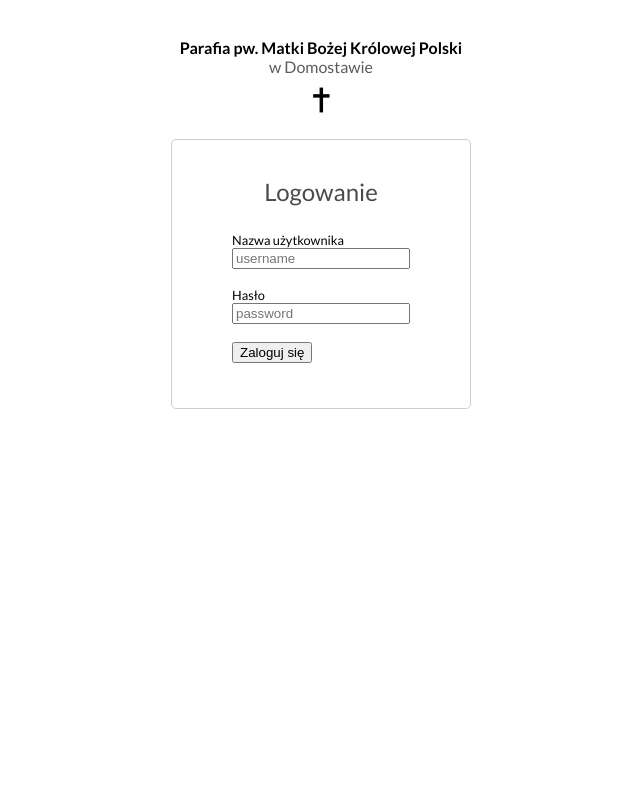
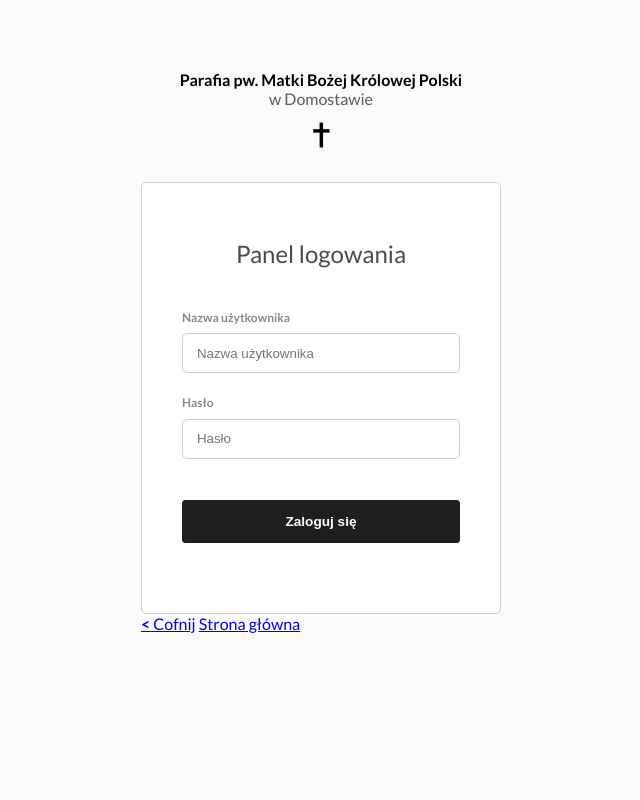
Before and after one commit to mikruk045/groby_domostawa, a Flask app: page /login in a window 1280 px wide. Shown: the whole page, without its empty margins (319-959 px from the left). Run offline with Flask 2, Linux system fonts and the light colour scheme.

Commit message:
login page init 2

```diff
--- a/static/loginStyle.css
+++ b/static/loginStyle.css
@@ -5,27 +5,32 @@
 }
 
 body, html{
+    overflow-x: hidden;
     width: 100vw;
     height: 100vh;
     position: relative;
     margin: 0;
     font-family: 'Lato', sans-serif;
     font-size: 12pt;
+    background-color: rgb(250, 250, 250);
 }
 
 .loginContainerAll{
     position: absolute;
     left: 50%;
     transform: translate(-50%);
-    margin-top: 3%;
-    width: 300px;
+    margin-top: 70px;
+    width: 400px;
 }
 
 .loginContainerInputs{
     border: 1px solid #cecece;
     border-radius: 5px;
-    padding: 15% 20%;
+    width: 90%;
+    margin: auto;
+    padding: 70px 40px;
     margin-top: 8%;
+    background-color: rgb(255, 255, 255);
 }
 
 .siteName{
@@ -59,13 +64,26 @@ form{
 input{
 
     display: block;
-    /* margin: 0; */
+    margin: 0;
     /* padding: 0; */
 }
 
 .inputText{
+    margin-bottom: 10%;
     width: 100%;
-    margin-bottom: 10%;
+    height: 40px;
+    margin-bottom: 8%;
+    border: 1px solid #cecece;
+    border-radius: 5px;
+    transition: .1s linear;
+    padding: 0 5%;
+    background-color: #fff;
+}
+
+.inputText:focus{
+    outline: 0;
+    border: 1px solid #727272;
+    box-shadow: 0 0 0 3pt  rgba(172, 172, 172, 0.3);
 }
 
 .loginTitle{
@@ -78,5 +96,32 @@ input{
 }
 
 .inputLabel{
-    font-size: 0.8rem;
+    font-size: 0.75rem;
+    margin-bottom: 3%;
+    color: rgb(136, 136, 136);
+    font-weight: 600;
 }
+
+
+.inputSubmit{
+    width: 100%;
+    cursor: pointer;
+    margin-top: 15%;
+    display: block;
+    font-size: 0.85rem;
+    padding: 0.8rem 2.5rem;
+    font-weight: 700;
+    color: #ffffff;
+    border: 1px solid  #1f1f1f;
+    border-radius: 3px;
+    background-color: #1f1f1f;
+    transition: .2s linear;
+}
+
+.inputSubmit:hover{
+    background-color: #000000;
+}
+
+.links{
+    margin: 0 5%;
+}
--- a/templates/login.html
+++ b/templates/login.html
@@ -12,17 +12,21 @@
     <div class="siteName">Parafia pw. Matki Bożej Królowej Polski <br> <div class="siteName2">w Domostawie</div></div>
     <div class="crossIcon"><svg version="1.1" id="Warstwa_1" xmlns="http://www.w3.org/2000/svg" xmlns:xlink="http://www.w3.org/1999/xlink" x="0px" y="0px" 	 viewBox="0 0 2000 2000" style="enable-background:new 0 0 2000 2000;" xml:space="preserve"> <g> 	<rect x="906" y="173" width="231" height="1655"/> </g> <g> 	<rect x="476" y="611" width="1092" height="231"/> </g> </svg></div>
     <div class="loginContainerInputs">
-        <div class="loginTitle">Logowanie</div>
+        <div class="loginTitle">Panel logowania</div>
         <div>{{ komunikat }}</div>
         <form method="POST" action="">
             <div class="inputLabel">Nazwa użytkownika</div>
-            <input class="inputText" type="username" name="username" placeholder="username" value="{{ request.form.username }}">
+            <input class="inputText" type="username" name="username" placeholder="Nazwa użytkownika" value="{{ request.form.username }}">
             <!-- <br> -->
             <div class="inputLabel">Hasło</div>
-            <input class="inputText" type="password" name="password" placeholder="password" value="{{ request.form.password }}">
+            <input class="inputText" type="password" name="password" placeholder="Hasło" value="{{ request.form.password }}">
             <!-- <br> -->
             <input class="inputSubmit" class="btn btn-default" type="submit" value="Zaloguj się">
         </form>
     </div>
+    <div class="links">
+        <a href="#"><b>&#60;</b> Cofnij</a>
+        <a href="#">Strona główna</a>
+    </div>
 </div>
 {% endblock %}
```
Also changed, not shown: 1 other file.
